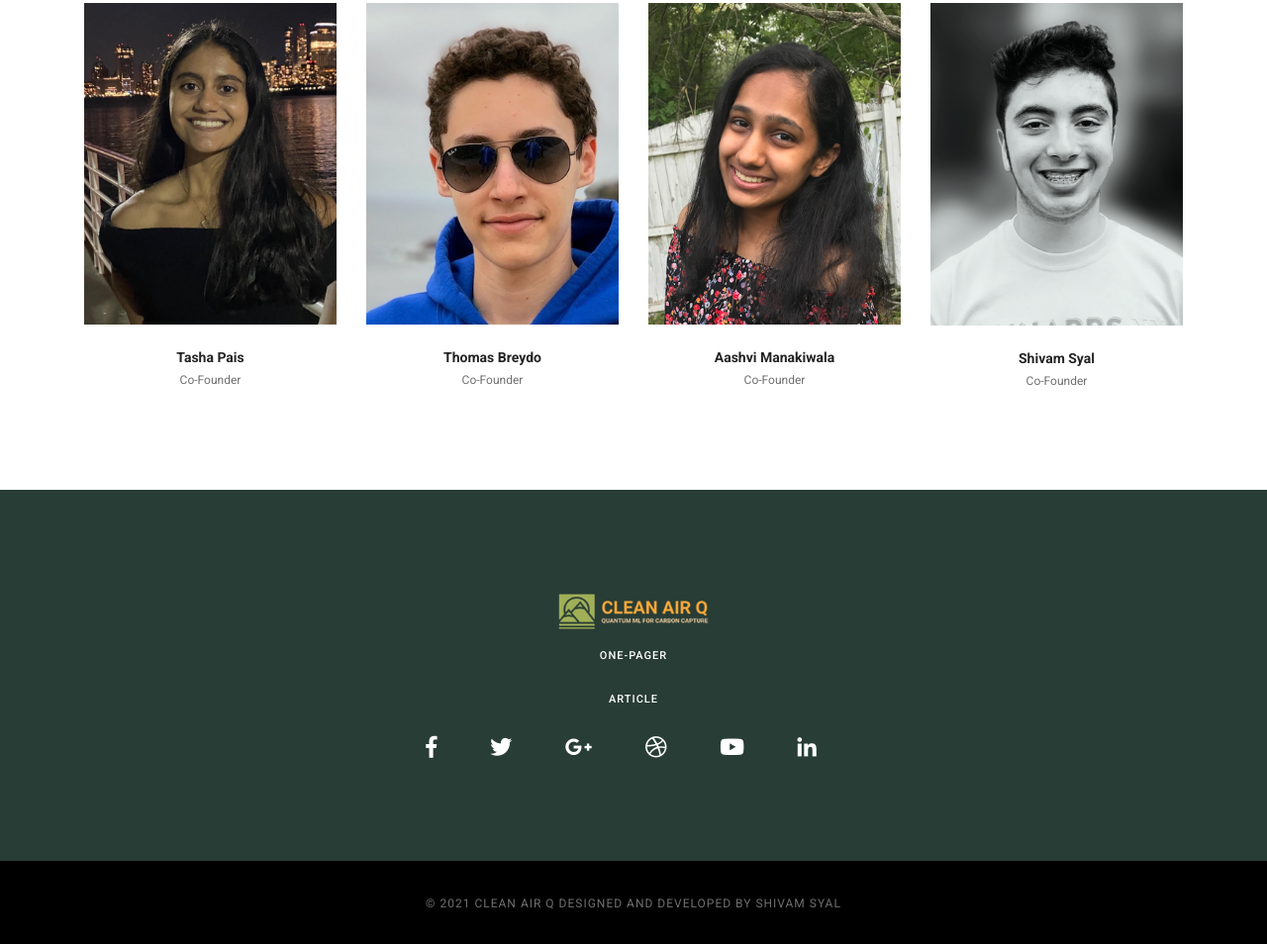
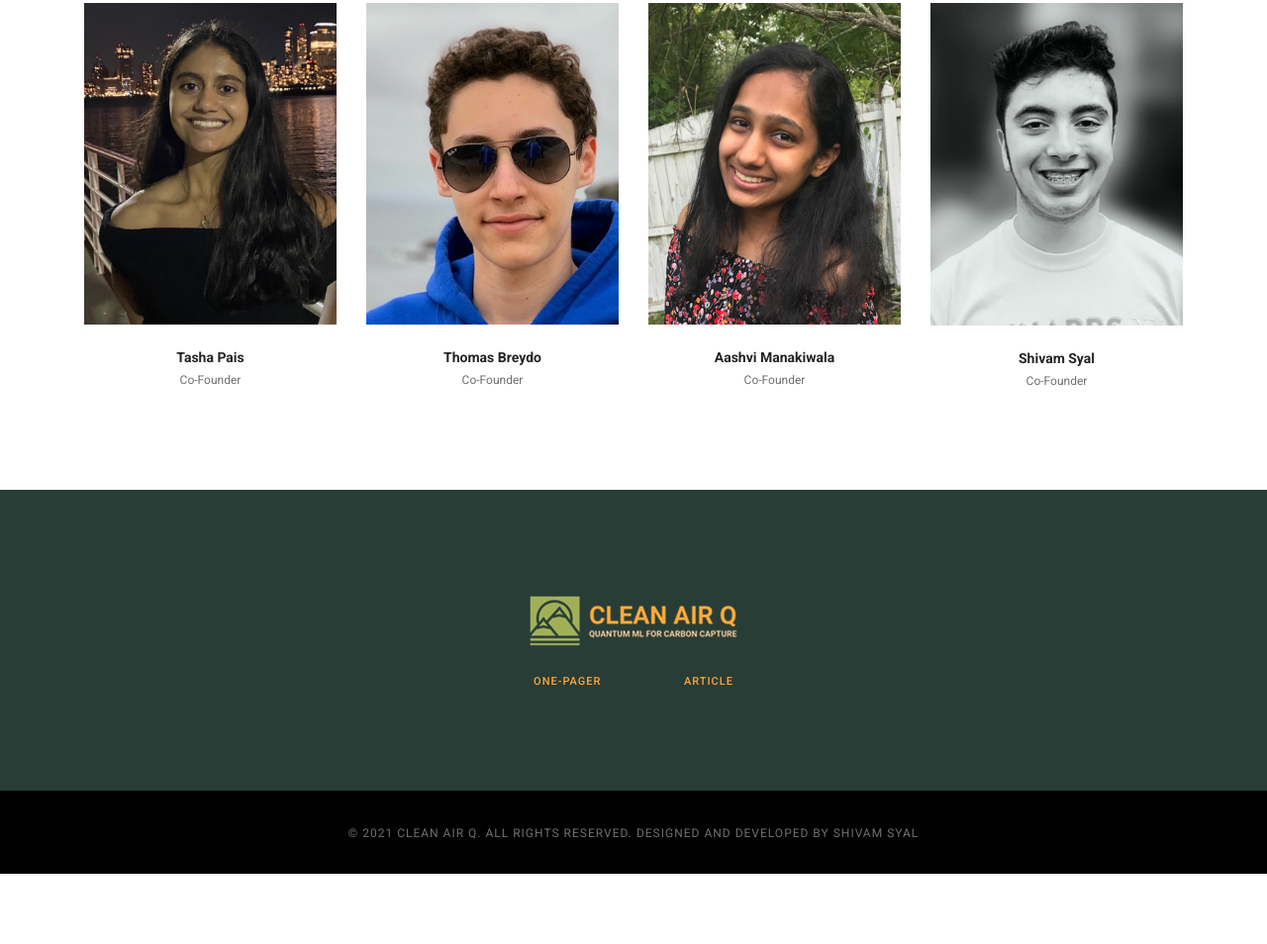
Before and after one commit to cleanairq/cleanairq.github.io, a plain HTML site: page index.html in a window 1280 px wide. Shown: the part 3130-4084 px from the top of the page at 99% size. After the commit the page ends 4013 px from the top, so only its background shows below. Drawn offline with Linux system fonts and the light colour scheme; some packages are replaced by stand-ins of ours.

Commit message:
adding one-pager and article links

```diff
--- a/css/style.css
+++ b/css/style.css
@@ -985,7 +985,7 @@ a:hover, a:active {
 .team-style .team-member-img > img {
   transition: all 0.2s ease 0s; }
 .team-style:hover .bg-cover {
-  background-color: rgba(0, 0, 0, 0.75);
+  background-color: rgba(255, 165, 59, 0.75);
   display: block; }
 .team-style:hover .social-links {
   transition-delay: 100ms,100ms;
@@ -1460,6 +1460,28 @@ ul.countdown li {
     .back-to-top.reveal:focus, .back-to-top.reveal:hover, .back-to-top.reveal:active {
       opacity: 1;
       filter: alpha(opacity=100); }
+    #link {
+      position: relative;
+      text-decoration: none;
+      cursor: pointer;
+      color: rgb(255, 165, 59); }
+    #link:before{
+      content: "";
+      position: absolute;
+      width: 0;
+      height: 1px;
+      bottom: -3px;
+      left: 0;
+      background-color: rgb(204, 214, 246) !important;
+      visibility: hidden;
+      transition: all 0.3s ease-in-out;
+      text-decoration: none;
+      cursor: pointer; }
+    #link:hover:before {
+      visibility: visible;
+      width: 100%;
+      text-decoration: none;
+      cursor: pointer; }
 
 /*==============================
     Responsive
--- a/index.html
+++ b/index.html
@@ -365,7 +365,7 @@
                                         <div class="team-description-content">
                                             <div class="social-links">
                                                 <a class="d-inline-block margin-15px-right" target="_blank" href="https://www.linkedin.com/in/tasha-pais-9360281a7/"><i class="fab fa-linkedin-in text-white font-size16"></i></a>
-                                                <a class="d-inline-block margin-15px-right" target="_blank" href="https://tks.life/profile/tasha.pais#portfolio"><i class="fas fa-link text-white font-size16"></i></a>
+                                                <a class="d-inline-block" target="_blank" href="https://tks.life/profile/tasha.pais#portfolio"><i class="fas fa-link text-white font-size16"></i></a>
                                             </div>
                                         </div>
                                     </div>
@@ -390,7 +390,7 @@
                                         <div class="team-description-content">
                                           <div class="social-links">
                                               <a class="d-inline-block margin-15px-right" target="_blank" href="#"><i class="fab fa-linkedin-in text-white font-size16"></i></a>
-                                              <a class="d-inline-block margin-15px-right" target="_blank" href="http://thomasbreydo.com/"><i class="fas fa-link text-white font-size16"></i></a>
+                                              <a class="d-inline-block" target="_blank" href="http://thomasbreydo.com/"><i class="fas fa-link text-white font-size16"></i></a>
                                           </div>
                                         </div>
                                     </div>
@@ -415,7 +415,7 @@
                                         <div class="team-description-content">
                                           <div class="social-links">
                                               <a class="d-inline-block margin-15px-right" target="_blank" href="https://www.linkedin.com/in/aashvi-manakiwala/"><i class="fab fa-linkedin-in text-white font-size16"></i></a>
-                                              <a class="d-inline-block margin-15px-right" target="_blank" href="https://aashvi22.wixsite.com/portfolio"><i class="fas fa-link text-white font-size16"></i></a>
+                                              <a class="d-inline-block" target="_blank" href="https://aashvi22.wixsite.com/portfolio"><i class="fas fa-link text-white font-size16"></i></a>
                                           </div>
                                         </div>
                                     </div>
@@ -440,7 +440,7 @@
                                         <div class="team-description-content">
                                           <div class="social-links">
                                               <a class="d-inline-block margin-15px-right" target="_blank" href="https://linkedin.com/in/shivamsyal"><i class="fab fa-linkedin-in text-white font-size16"></i></a>
-                                              <a class="d-inline-block margin-15px-right" target="_blank" href="https://www.shivamsyal.com"><i class="fas fa-link text-white font-size16"></i></a>
+                                              <a class="d-inline-block" target="_blank" href="https://www.shivamsyal.com"><i class="fas fa-link text-white font-size16"></i></a>
                                           </div>
                                         </div>
                                     </div>
@@ -491,23 +491,14 @@
                     <!-- start footer logo -->
                     <div class="col-md-12 col-sm-12 text-center">
                         <div class="text-center">
-                            <a href="javascript:void(0);"><img src="img/logo-light.png" alt="Hiluxx - One Page Parallax Multipurpose Template" title="Hiluxx - One Page Parallax Multipurpose Template" width="180" height="38"></a>
+                            <a href="javascript:void(0);" ><img style="margin-bottom:15px;" src="img/logo-light.png" alt="Hiluxx - One Page Parallax Multipurpose Template" title="Hiluxx - One Page Parallax Multipurpose Template" width="250" height="65"></a>
                         </div>
-                        <span class="font-size11 alt-font text-uppercase  display-block letter-spacing-1 text-white margin-15px-top margin-30px-bottom xs-margin-fifteen">One-Pager</span>
-                        <span class="font-size11 alt-font text-uppercase  display-block letter-spacing-1 text-white margin-15px-top margin-30px-bottom xs-margin-fifteen">Article</span>
+                        <a target="_blank" href="https://drive.google.com/file/d/1L6TSz3xqxUVbEIIo_K-dxHXjEh8nf3ph/view?usp=sharing"><span id="link" class="font-size11 alt-font text-uppercase letter-spacing-1 margin-15px-top margin-20px-top xs-margin-fifteen margin-80px-right">One-Pager</span></a>
+                        <a target="_blank" href="https://aashvi22.medium.com/clean-air-q-2d43042cdb29"><span id="link" class="font-size11 alt-font text-uppercase letter-spacing-1 margin-15px-top margin-30px-bottom xs-margin-fifteen">Article</span></a>
                     </div>
                     <!-- end footer logo -->
                     <!-- start social media link -->
-                    <div class="col-md-12 col-sm-12 text-center">
-                        <div class="footer-social">
-                            <a href="javascript:void(0);"><i class="fab fa-facebook-f" style="color: #fff;"></i></a>
-                            <a href="javascript:void(0);"><i class="fab fa-twitter" style="color: #fff;"></i></a>
-                            <a href="javascript:void(0);"><i class="fab fa-google-plus-g" style="color: #fff;"></i></a>
-                            <a href="javascript:void(0);"><i class="fab fa-dribbble" style="color: #fff;"></i></a>
-                            <a href="javascript:void(0);"><i class="fab fa-youtube" style="color: #fff;"></i></a>
-                            <a href="javascript:void(0);"><i class="fab fa-linkedin-in" style="color: #fff;"></i></a>
-                        </div>
-                    </div>
+
                     <!-- end social media link -->
                 </div>
             </div>
@@ -516,7 +507,7 @@
             <div class="container">
                 <div class="row">
                     <div class="col-md-12 col-sm-12 text-center">
-                        <span class="font-size12 text-uppercase letter-spacing-1">© 2021 Clean Air Q Designed and Developed by Shivam Syal</span>
+                        <span class="font-size12 text-uppercase letter-spacing-1">© 2021 Clean Air Q. All Rights Reserved. Designed and Developed by Shivam Syal</span>
                     </div>
                 </div>
             </div>
```
